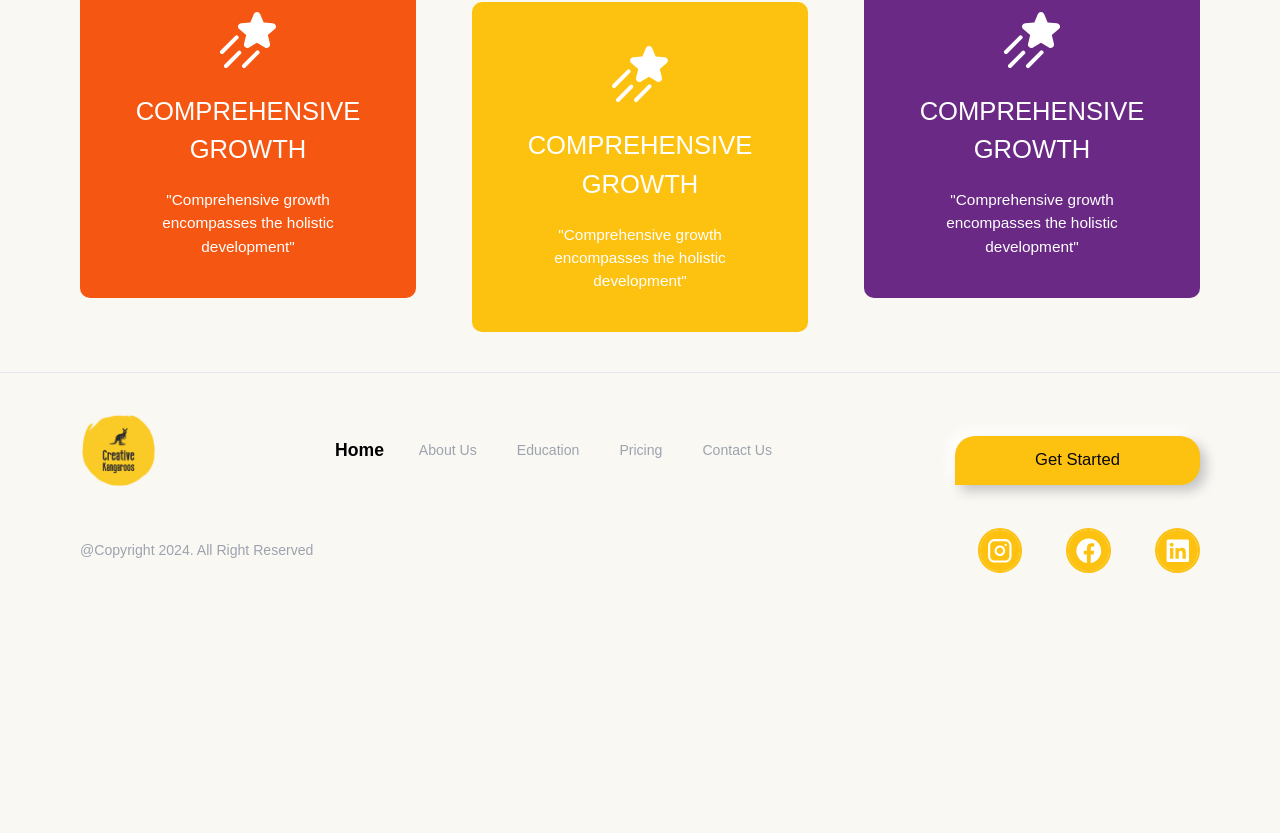
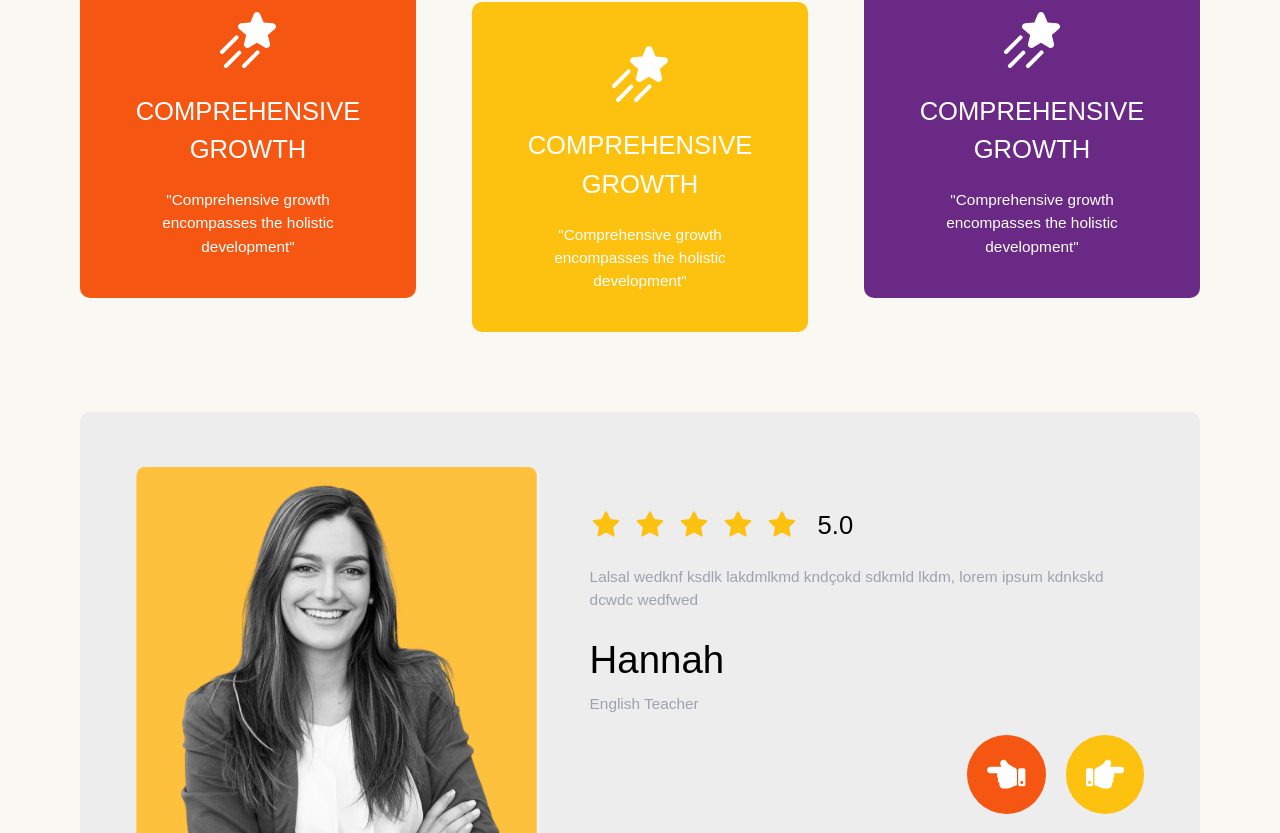
Before and after one commit to Faxraddin/kangaroos, a Next.js app: page /AboutUs in a window 1280 px wide. Shown: the part 2793-3626 px from the top of the page. Before the commit the page ends 3406 px from the top, so only its background shows below. Built offline with nearby package versions, Linux system fonts and the light colour scheme; a web font is replaced by a local one.

Commit message:
last section

```diff
--- a/app/AboutUs/page.jsx
+++ b/app/AboutUs/page.jsx
@@ -2,8 +2,11 @@
 
 import Image from "next/image";
 import React, { useState } from "react";
+
 import { RxArrowTopRight } from "react-icons/rx";
 import { PiShootingStarFill } from "react-icons/pi";
+import { AiFillStar } from "react-icons/ai";
+import { FaHandPointLeft,FaHandPointRight } from "react-icons/fa";
 
 const AboutUs = () => {
     const facts = [
@@ -24,6 +27,10 @@ const AboutUs = () => {
     const [opened, setOpened] = useState(false);
     const [Id, setId] = useState(0);
 
+    const teachers = [
+        { id: 0, name: 'Hannah', text: 'Lalsal wedknf ksdlk lakdmlkmd kndçokd sdkmld lkdm, lorem ipsum kdnkskd dcwdc wedfwed', img: 'About/T.png', role: 'English Teacher' }
+    ]
+
     return (
         <div className="md:px-5 Font2 gap-20 lg:gap-5 lg:px-10 w-full h-full flex justify-center items-center flex-col px-20">
             <section className="w-full sm:mt-5 h-auto gap-10 flex justify-center flex-col items-center">
@@ -42,7 +49,7 @@ const AboutUs = () => {
                 <div className="slider-container sm:pb-0 lg:py-5 pt-10">
                     <div className="slider">
                         <div className="slide-track">
-                            {facts.map((fact,index) => {
+                            {facts.map((fact, index) => {
                                 return (
                                     <div key={index} className="slide w-[15%] sm:w-max sm:mx-5">
                                         <h1 className="text-[2vw] lg:text-[20px] uppercase">{fact.fact}</h1>
@@ -50,7 +57,7 @@ const AboutUs = () => {
                                 )
                             })}
                             {/* Repeat the slides to create the infinite effect */}
-                            {facts.map((fact,index) => {
+                            {facts.map((fact, index) => {
                                 return (
                                     <div key={index} className="slide w-[15%] sm:w-max sm:mx-5">
                                         <h1 className="text-[2vw] lg:text-[20px] uppercase">{fact.fact}</h1>
@@ -58,7 +65,7 @@ const AboutUs = () => {
                                 )
                             })}
                             {/* Repeat the slides to create the infinite effect */}
-                            {facts.map((fact,index) => {
+                            {facts.map((fact, index) => {
                                 return (
                                     <div key={index} className="slide w-[15%] sm:w-max sm:mx-5">
                                         <h1 className="text-[2vw] lg:text-[20px] uppercase">{fact.fact}</h1>
@@ -71,7 +78,7 @@ const AboutUs = () => {
                 <div className="slider-container sm:pt-2 lg:py-5 py-10">
                     <div className="slider">
                         <div className="slide-track2">
-                            {facts.map((fact,index) => {
+                            {facts.map((fact, index) => {
                                 return (
                                     <div key={index} className="slide w-[15%] sm:w-max sm:mx-5">
                                         <h1 className="text-[2vw] lg:text-[20px] uppercase">{fact.fact}</h1>
@@ -79,7 +86,7 @@ const AboutUs = () => {
                                 )
                             })}
                             {/* Repeat the slides to create the infinite effect */}
-                            {facts.map((fact,index) => {
+                            {facts.map((fact, index) => {
                                 return (
                                     <div key={index} className="slide w-[15%] sm:w-max sm:mx-5">
                                         <h1 className="text-[2vw] lg:text-[20px] uppercase">{fact.fact}</h1>
@@ -87,7 +94,7 @@ const AboutUs = () => {
                                 )
                             })}
                             {/* Repeat the slides to create the infinite effect */}
-                            {facts.map((fact,index) => {
+                            {facts.map((fact, index) => {
                                 return (
                                     <div key={index} className="slide w-[15%] sm:w-max sm:mx-5">
                                         <h1 className="text-[2vw] lg:text-[20px] uppercase">{fact.fact}</h1>
@@ -157,6 +164,34 @@ const AboutUs = () => {
                 </div>
             </section>
 
+            <section className="w-full bg-[#eeeded] rounded-[10px] flex justify-center items-center h-auto">
+                {teachers.map((teacher, index) => {
+                    return (
+                        <div key={index} className="w-full md:p-3 md:pt-3 md:flex-col gap-5 p-14 bg-[#eeeded] rounded-[10px] h-auto flex justify-between items-center">
+                            <div className="w-[40%] md:w-full md:h-auto h-[30vw] flex justify-between items-center">
+                                <Image className="w-full h-auto object-cover rounded-[10px]" alt="teacher" src={`/${teacher.img}`} width={500} height={500} />
+                            </div>
+                            <div className="w-[55%] md:gap-3 md:w-full md:h-auto h-[30vw] items-start justify-center gap-5 flex flex-col">
+                                <h1 className="flex md:text-[20px] md:justify-between md:w-full justify-center items-center gap-5 text-[2vw]"><div className="flex md:text-[30px] text-[2.5vw] justify-center items-center gap-3 yellow-text"><AiFillStar /> <AiFillStar /> <AiFillStar /> <AiFillStar /> <AiFillStar /></div> 5.0</h1>
+                                <p className="text-[1.2vw] md:text-[13px] text-gray-400">{teacher.text}</p>
+                                <div className="flex flex-col gap-1">
+                                    <h1 className="text-[3vw] md:text-[29px] Font1">{teacher.name}</h1>
+                                    <span className="text-[1.2vw] md:text-[13px] text-gray-400">{teacher.role}</span>
+                                </div>
+                                <div className="w-full text-white gap-5 justify-end items-end flex h-suto">
+                                    <span className="bg-[#f55712] md:p-3 cursor-pointer rounded-full p-5">
+                                        <FaHandPointLeft className="text-[3vw] md:text-[26px]"/>
+                                    </span>
+                                    <span className="rounded-full md:p-3 cursor-pointer yellow p-5">
+                                        <FaHandPointRight className="text-[3vw] md:text-[26px]"/>
+                                    </span>
+                                </div>
+                            </div>
+                        </div>
+                    )
+                })}
+            </section>
+
         </div>
     )
 }
```
Also changed, not shown: public/About/T.png (added).
